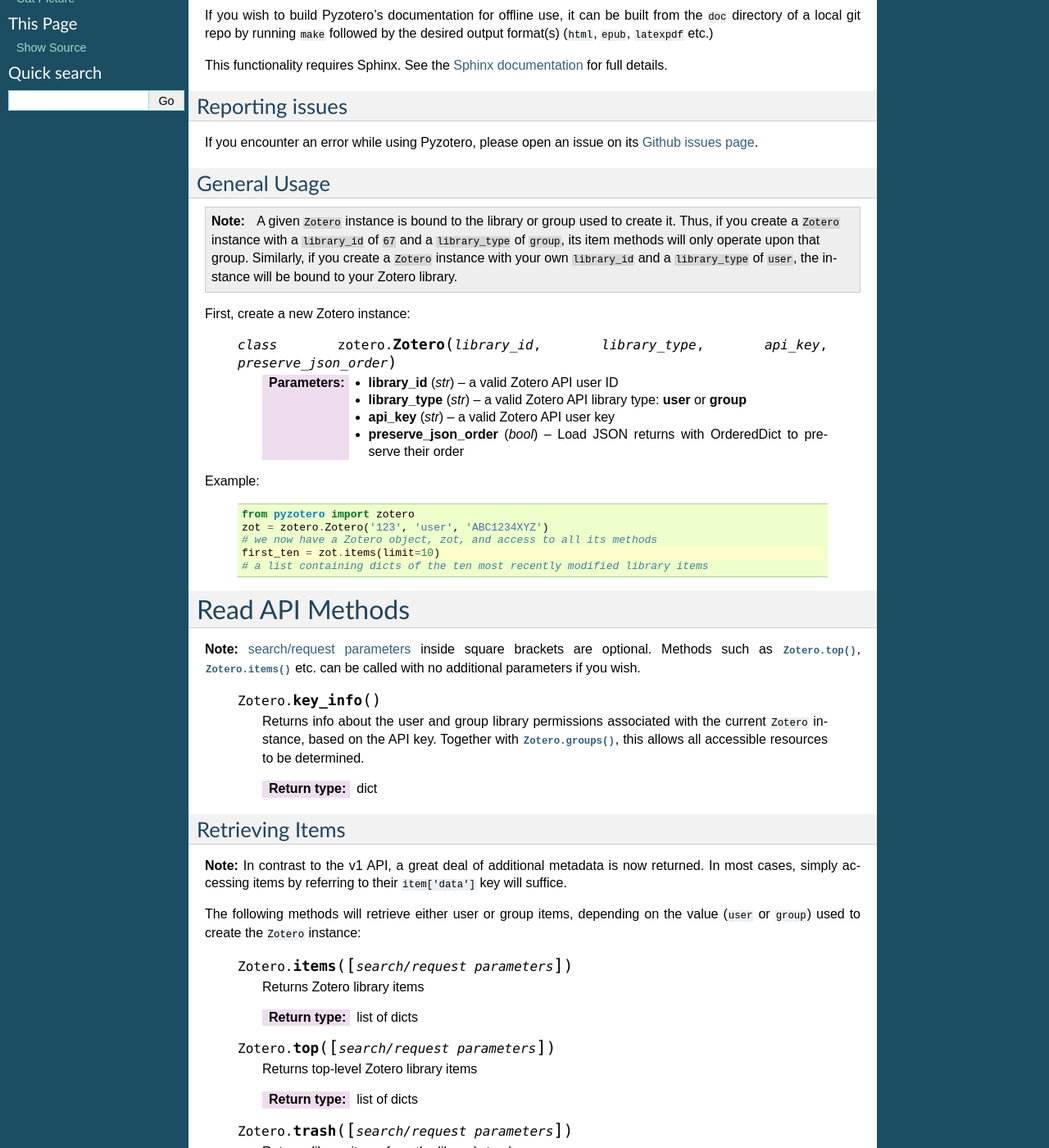
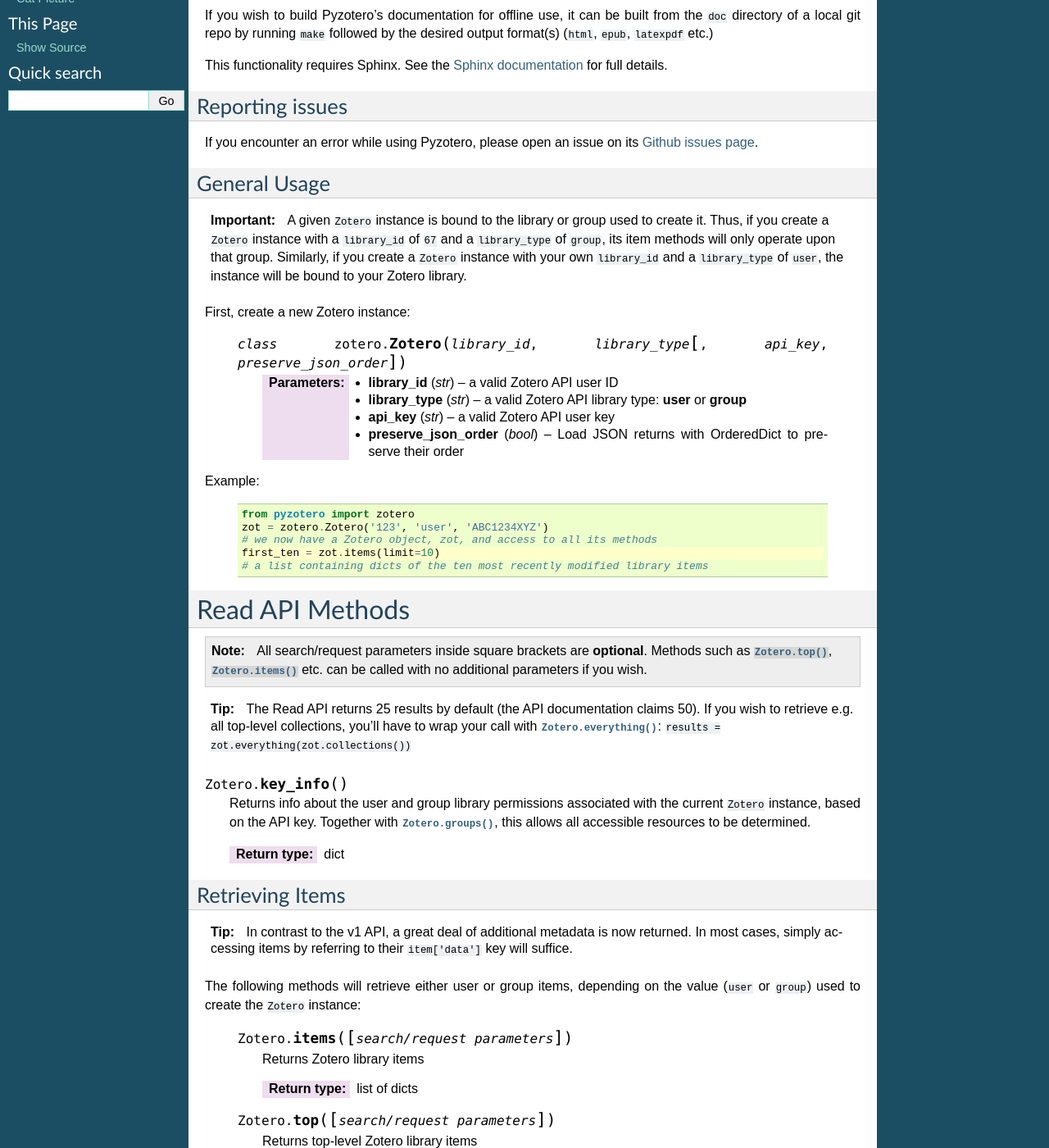
Before and after one commit to urschrei/pyzotero, a Sphinx documentation site: the page built from doc/index.rst, in a window 1280 px wide and 1400 px high, scrolled down 1380 px. Shown: the whole window at 82% size. Built offline with Sphinx 7.4.7, drawn with Linux system fonts in a browser that asks for light colours; the version number could not be read and is left out.

Commit message:
Adding various notes and hints

```diff
--- a/doc/index.rst
+++ b/doc/index.rst
@@ -98,14 +98,14 @@
 General Usage
 =====================
 
-.. note::
+.. important::
     A given ``Zotero`` instance is bound to the library or group used to create it. Thus, if you create a ``Zotero`` instance with a ``library_id`` of ``67`` and a ``library_type`` of ``group``, its item methods will only operate upon that group. Similarly, if you create a ``Zotero`` instance with your own ``library_id`` and a ``library_type`` of ``user``, the instance will be bound to your Zotero library.
 
 
 First, create a new Zotero instance:
 
 
-    .. py:class:: Zotero(library_id, library_type, api_key, preserve_json_order)
+    .. py:class:: Zotero(library_id, library_type[, api_key, preserve_json_order])
 
         :param str library_id: a valid Zotero API user ID
         :param str library_type: a valid Zotero API library type: **user** or **group**
@@ -130,20 +130,25 @@
 Read API Methods
 ====================
 
-**Note:** :ref:`search/request parameters <parameters>` inside square brackets are optional. Methods such as :py:meth:`Zotero.top()`, :py:meth:`Zotero.items()` etc. can be called with no additional parameters if you wish.
+.. note::
+    All search/request parameters inside square brackets are **optional**. Methods such as :py:meth:`Zotero.top()`, :py:meth:`Zotero.items()` etc. can be called with no additional parameters if you wish.
+
+.. tip::
+    The Read API returns 25 results by default (the API documentation claims 50). If you wish to retrieve e.g. all top-level collections, you'll have to wrap your call with :py:meth:`Zotero.everything()`: ``results = zot.everything(zot.collections())``
 
 
-    .. py:method:: Zotero.key_info()
+.. py:method:: Zotero.key_info()
 
-        Returns info about the user and group library permissions associated with the current ``Zotero`` instance, based on the API key. Together with :py:meth:`Zotero.groups()`, this allows all accessible resources to be determined.
+    Returns info about the user and group library permissions associated with the current ``Zotero`` instance, based on the API key. Together with :py:meth:`Zotero.groups()`, this allows all accessible resources to be determined.
 
-        :rtype: dict
+    :rtype: dict
 
 ====================
 Retrieving Items
 ====================
 
-**Note:** In contrast to the v1 API, a great deal of additional metadata is now returned. In most cases, simply accessing items by referring to their ``item['data']`` key will suffice.
+.. tip::
+    In contrast to the v1 API, a great deal of additional metadata is now returned. In most cases, simply accessing items by referring to their ``item['data']`` key will suffice.
 
 
 The following methods will retrieve either user or group items, depending on the value (``user`` or ``group``) used to create the ``Zotero`` instance:
```
